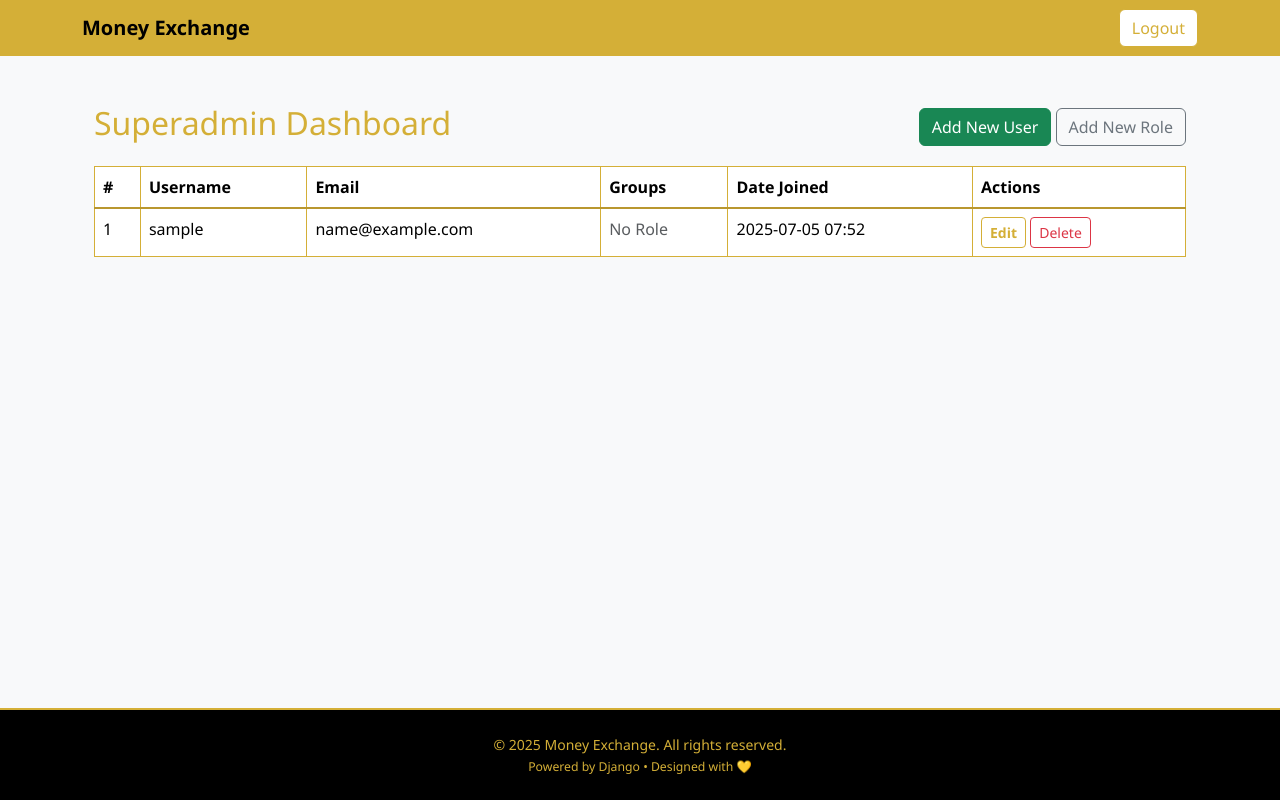
After one commit to silvermyhope/money_exchange_system, a Django app: page /superadmin/dashboard/ in a window 1280 px wide. The commit adds this page. Run offline with Django 5.2, Linux system fonts and the light colour scheme; the visitor is signed in with stand-in values (Sample User, id 1); data comes from the database, SQL or seed files in the repository.

Commit message:
Add receipt generation feature for sender after transaction and other updates

```diff
--- a/core/forms.py
+++ b/core/forms.py
@@ -1,5 +1,6 @@
 from django import forms
 from .models import Sender, Receiver, Transaction
+from django.contrib.auth.models import User, Group
 
 
 class SenderForm(forms.ModelForm):
@@ -36,3 +37,16 @@ class TransactionUpdateForm(forms.ModelForm):
                 ('Cancelled', 'Cancelled')
             ])
         }
+
+
+class UserForm(forms.ModelForm):
+    password = forms.CharField(widget=forms.PasswordInput(), required=False)
+    groups = forms.ModelMultipleChoiceField(
+        queryset=Group.objects.all(),
+        widget=forms.SelectMultiple(attrs={'class': 'form-control'}),
+        required=False
+    )
+
+    class Meta:
+        model = User
+        fields = ['username', 'email', 'password', 'groups']
--- /dev/null
+++ b/core/templates/core/partial_confirm_delete_user.html
@@ -0,0 +1,5 @@
+<form method="post">
+  {% csrf_token %}
+  <p>Delete user <strong>{{ user.username }}</strong>?</p>
+  <button class="btn btn-danger">Confirm Delete</button>
+</form>
--- /dev/null
+++ b/core/templates/core/superadmin_dashboard.html
@@ -0,0 +1,165 @@
+{% extends 'base.html' %}
+{% load static %}
+{% block content %}
+<div class="container py-5">
+  <div class="d-flex justify-content-between align-items-center mb-3">
+    <h2>Superadmin Dashboard</h2>
+    <div>
+        <button class="btn btn-success" data-bs-toggle="modal" data-bs-target="#addUserModal">Add New User</button>
+        <button class="btn btn-outline-secondary" data-bs-toggle="modal" data-bs-target="#addRoleModal">
+            Add New Role
+        </button>
+    </div>
+  </div>
+
+  {% if messages %}
+    {% for message in messages %}
+      <div class="alert alert-{{ message.tags }}">{{ message }}</div>
+    {% endfor %}
+  {% endif %}
+
+  <table class="table table-bordered">
+    <thead>
+      <tr>
+        <th>#</th>
+        <th>Username</th>
+        <th>Email</th>
+        <th>Groups</th>
+        <th>Date Joined</th>
+        <th>Actions</th>
+      </tr>
+    </thead>
+    <tbody>
+      {% for user in users %}
+      <tr>
+        <td>{{ forloop.counter }}</td>
+        <td>{{ user.username }}</td>
+        <td>{{ user.email }}</td>
+        <td>
+          {% for group in user.groups.all %}
+            <span class="badge bg-secondary">{{ group.name }}</span>
+          {% empty %}
+            <span class="text-muted">No Role</span>
+          {% endfor %}
+        </td>
+        <td>{{ user.date_joined|date:"Y-m-d H:i" }}</td>
+        <td>
+            <button class="btn btn-sm btn-outline-primary edit-user-btn" data-user-id="{{ user.id }}">Edit</button>
+            <button class="btn btn-sm btn-outline-danger delete-user-btn"
+                data-user-id="{{ user.id }}"
+                data-username="{{ user.username }}"
+                data-bs-toggle="modal"
+                data-bs-target="#deleteUserModal">
+                Delete
+            </button>
+      </tr>
+      {% endfor %}
+    </tbody>
+  </table>
+
+
+</div>
+
+<!-- Add User Modal -->
+<div class="modal fade" id="addUserModal" tabindex="-1">
+  <div class="modal-dialog">
+    <div class="modal-content">
+      <form method="post" action="{% url 'create_user' %}">
+        {% csrf_token %}
+        <div class="modal-header">
+          <h5 class="modal-title">Add New User</h5>
+          <button type="button" class="btn-close" data-bs-dismiss="modal"></button>
+        </div>
+        <div class="modal-body">
+          {{ form.as_p }}
+        </div>
+        <div class="modal-footer">
+          <button type="submit" class="btn btn-primary">Create</button>
+          <button type="button" class="btn btn-secondary" data-bs-dismiss="modal">Cancel</button>
+        </div>
+      </form>
+    </div>
+  </div>
+</div>
+
+<!-- Edit User Modal -->
+<div class="modal fade" id="editUserModal" tabindex="-1" aria-labelledby="editUserModalLabel" aria-hidden="true">
+  <div class="modal-dialog modal-lg">
+    <div class="modal-content" id="editUserModalContent">
+      <!-- Content loaded via AJAX -->
+    </div>
+  </div>
+</div>
+
+<!-- Delete Confirmation Modal -->
+<div class="modal fade" id="deleteUserModal" tabindex="-1" aria-labelledby="deleteUserModalLabel" aria-hidden="true">
+  <div class="modal-dialog">
+    <div class="modal-content">
+      <form method="post" id="deleteUserForm">
+        {% csrf_token %}
+        <div class="modal-header">
+          <h5 class="modal-title" id="deleteUserModalLabel">Confirm Delete</h5>
+          <button type="button" class="btn-close" data-bs-dismiss="modal" aria-label="Close"></button>
+        </div>
+        <div class="modal-body">
+          <p>Are you sure you want to delete user <strong id="deleteUsername"></strong>?</p>
+        </div>
+        <div class="modal-footer">
+          <button type="submit" class="btn btn-danger">Delete</button>
+          <button type="button" class="btn btn-secondary" data-bs-dismiss="modal">Cancel</button>
+        </div>
+      </form>
+    </div>
+  </div>
+</div>
+
+<!-- Add Role Modal -->
+<div class="modal fade" id="addRoleModal" tabindex="-1" aria-labelledby="addRoleModalLabel" aria-hidden="true">
+  <div class="modal-dialog">
+    <div class="modal-content">
+      <form method="post" action="{% url 'manage_groups' %}">
+        {% csrf_token %}
+        <div class="modal-header">
+          <h5 class="modal-title" id="addRoleModalLabel">Add New Role</h5>
+          <button type="button" class="btn-close" data-bs-dismiss="modal" aria-label="Close"></button>
+        </div>
+        <div class="modal-body">
+          <div class="mb-3">
+            <label for="group_name" class="form-label">Role Name</label>
+            <input type="text" name="group_name" id="group_name" class="form-control" required>
+          </div>
+        </div>
+        <div class="modal-footer">
+          <button type="submit" class="btn btn-primary">Create Role</button>
+          <button type="button" class="btn btn-secondary" data-bs-dismiss="modal">Cancel</button>
+        </div>
+      </form>
+    </div>
+  </div>
+</div>
+
+
+<script>
+  document.querySelectorAll('.edit-user-btn').forEach(button => {
+    button.addEventListener('click', function () {
+      const userId = this.getAttribute('data-user-id');
+      fetch(`/superadmin/user/edit/${userId}/`)
+        .then(response => response.text())
+        .then(html => {
+          document.getElementById('editUserModalContent').innerHTML = html;
+          new bootstrap.Modal(document.getElementById('editUserModal')).show();
+        });
+    });
+  });
+
+  document.querySelectorAll('.delete-user-btn').forEach(button => {
+    button.addEventListener('click', function () {
+      const userId = this.getAttribute('data-user-id');
+      const username = this.getAttribute('data-username');
+
+      document.getElementById('deleteUsername').textContent = username;
+      document.getElementById('deleteUserForm').action = `/superadmin/user/delete/${userId}/`;
+    });
+  });
+</script>
+{% endblock %}
--- a/core/templates/core/transaction_list.html
+++ b/core/templates/core/transaction_list.html
@@ -28,6 +28,7 @@
                     <th>Status</th>
                     <th>Date</th>
                     <th>Action</th>
+                    <th>Print</th>
                 </tr>
             </thead>
             <tbody>
@@ -43,6 +44,9 @@
                     <td>{{ tx.created_at|date:"M d, Y H:i" }}</td>
                     <td>
                         <button class="btn btn-sm btn-outline-primary detail-transaction-btn" data-id="{{ tx.id }}">Details</button>
+                    </td>
+                    <td>
+                        <a href="{% url 'print_receipt' tx.id %}" class="btn btn-sm btn-outline-dark">Print Receipt</a>
                     </td>
                 </tr>
                 {% empty %}
--- a/core/urls.py
+++ b/core/urls.py
@@ -26,6 +26,14 @@ urlpatterns = [
     path('transactions/update/<int:transaction_id>/', views.update_transaction, name='update_transaction'),
     path('transactions/detail/<int:transaction_id>/', views.transaction_detail, name='transaction_detail'),
 
+    path('superadmin/dashboard/', views.superadmin_dashboard, name='superadmin_dashboard'),
+    path('superadmin/user/add/', views.create_user, name='create_user'),
+    path('superadmin/user/edit/<int:user_id>/', views.edit_user, name='edit_user'),
+    path('superadmin/user/delete/<int:user_id>/', views.delete_user, name='delete_user'),
+    path('superadmin/groups/add/', views.manage_groups, name='manage_groups'),
+
+    path('transactions/receipt/<int:transaction_id>/', views.print_receipt, name='print_receipt'),
+
 ]
 
 if settings.DEBUG:
--- a/core/views.py
+++ b/core/views.py
@@ -1,7 +1,8 @@
 from django.shortcuts import render, redirect, get_object_or_404
 from .models import Transaction, Sender, Receiver, ExchangeRate
-from django.contrib.auth.decorators import login_required
+from django.contrib.auth.decorators import login_required, user_passes_test
 from django.contrib.auth.models import User, Group
+from django.contrib.admin.views.decorators import staff_member_required
 from django.http import HttpResponse, HttpResponseForbidden, JsonResponse
 from django.contrib.auth.views import LoginView
 from django.contrib import messages
@@ -9,7 +10,7 @@ from .decorators import group_required
 from django.utils import timezone
 from django.utils.timezone import now
 from django.db.models import Sum, Count, Q
-from .forms import SenderForm, TransactionUpdateForm
+from .forms import SenderForm, TransactionUpdateForm, UserForm
 from django.views.decorators.csrf import csrf_exempt
 from django.views.decorators.http import require_POST
 import random
@@ -22,16 +23,77 @@ from django.core.paginator import Paginator
 def home(request):
     return render(request, 'core/index.html')
 
+@staff_member_required
+def superadmin_dashboard(request):
+    users = User.objects.all().order_by('-date_joined')
+    form = UserForm()
+    return render(request, 'core/superadmin_dashboard.html', {'users': users, 'form': form})
+
+@staff_member_required
+def create_user(request):
+    if request.method == 'POST':
+        form = UserForm(request.POST)
+        if form.is_valid():
+            user = form.save(commit=False)
+            if form.cleaned_data['password']:
+                user.set_password(form.cleaned_data['password'])
+            user.save()
+            form.save_m2m()
+            messages.success(request, 'User created successfully.')
+        else:
+            messages.error(request, 'Failed to create user.')
+    return redirect('superadmin_dashboard')
+
+@staff_member_required
+def edit_user(request, user_id):
+    user = get_object_or_404(User, id=user_id)
+    if request.method == 'POST':
+        form = UserForm(request.POST, instance=user)
+        if form.is_valid():
+            user = form.save(commit=False)
+            if form.cleaned_data['password']:
+                user.set_password(form.cleaned_data['password'])
+            user.save()
+            form.save_m2m()
+            messages.success(request, 'User updated successfully.')
+            return redirect('superadmin_dashboard')
+        else:
+            messages.error(request, 'Failed to update user.')
+    else:
+        form = UserForm(instance=user)
+    return render(request, 'core/partial_user_form.html', {'form': form, 'user': user})
 
 
+@staff_member_required
+@require_POST
+def delete_user(request, user_id):
+    user = get_object_or_404(User, id=user_id)
+    user.delete()
+    messages.success(request, 'User deleted successfully.')
+    return redirect('superadmin_dashboard')
+
+@staff_member_required
+def manage_groups(request):
+    if request.method == 'POST':
+        group_name = request.POST.get('group_name')
+        if group_name:
+            Group.objects.get_or_create(name=group_name)
+            messages.success(request, f'Role "{group_name}" created successfully.')
+        else:
+            messages.error(request, "Role name cannot be empty.")
+        return redirect('superadmin_dashboard')
+
 class RoleBasedLoginView(LoginView):
-    template_name = 'registration/login.html'  # Or wherever your template is
+    template_name = 'registration/login.html'
 
     def get_success_url(self):
         user = self.request.user
         print("Login success for:", user.username)
 
-        if user.groups.filter(name='Cashier').exists():
+        if user.is_superuser:
+            print("Redirecting to superadmin dashboard")
+            return '/superadmin/dashboard/'
+        elif user.groups.filter(name='Cashier').exists():
             print("Redirecting to cashier dashboard")
             return '/cashier/dashboard/'
         elif user.groups.filter(name='Accountant').exists():
@@ -361,3 +423,17 @@ def transaction_detail(request, transaction_id):
             return HttpResponseForbidden('Access denied.')
 
     return render(request, 'core/partial_transaction_detail.html', {'transaction': transaction})
+
+
+@login_required
+@group_required('Cashier')
+def print_receipt(request, transaction_id):
+    transaction = get_object_or_404(Transaction, id=transaction_id)
+    sender = transaction.sender
+    receiver = transaction.receiver
+
+    return render(request, 'core/receipt.html', {
+        'transaction': transaction,
+        'sender': sender,
+        'receiver': receiver,
+    })
```
Also changed, not shown: core/templates/core/partial_user_form.html (added, +14 -0 lines), core/templates/core/receipt.html (added, +63 -0 lines), media/receipts/photo_2025-06-30_00-30-04_DIHhOYD.jpg (added), media/receipts/photo_2025-06-30_00-30-04_I6Ycy7e.jpg (added).
